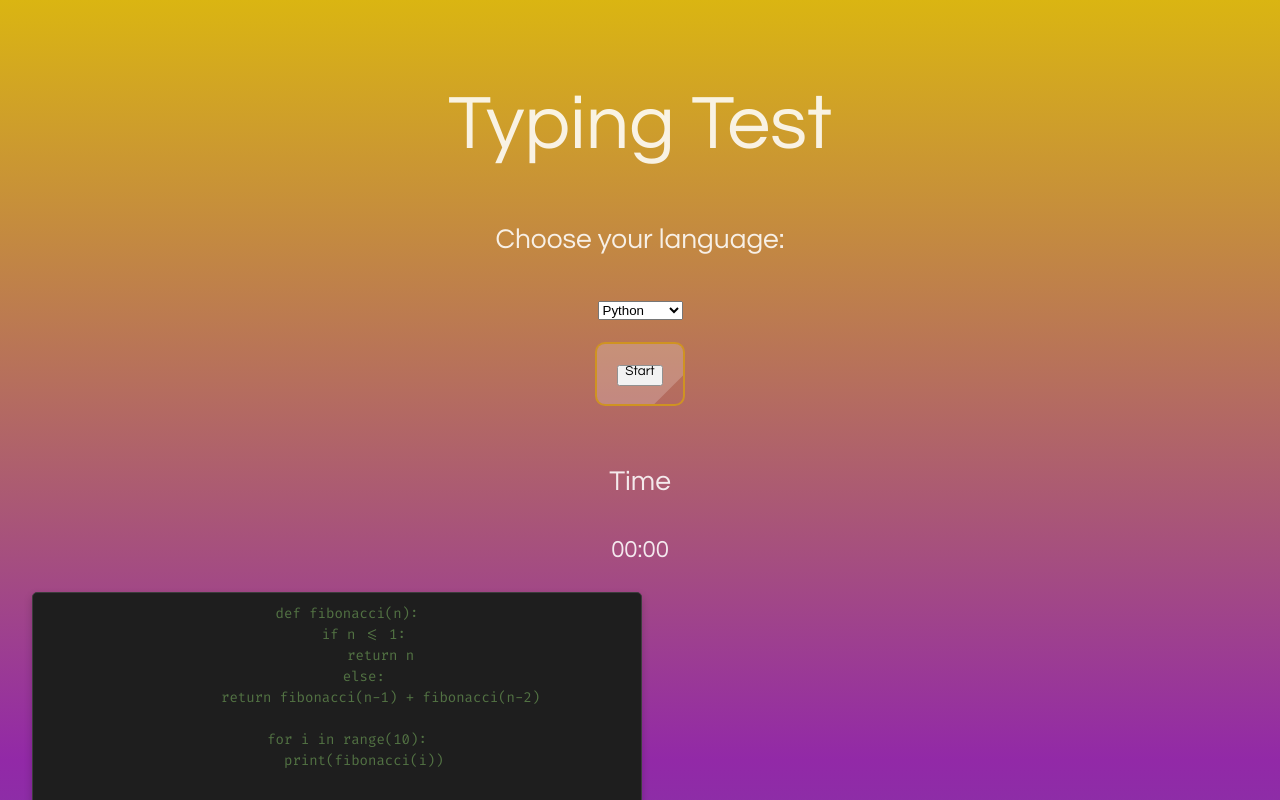
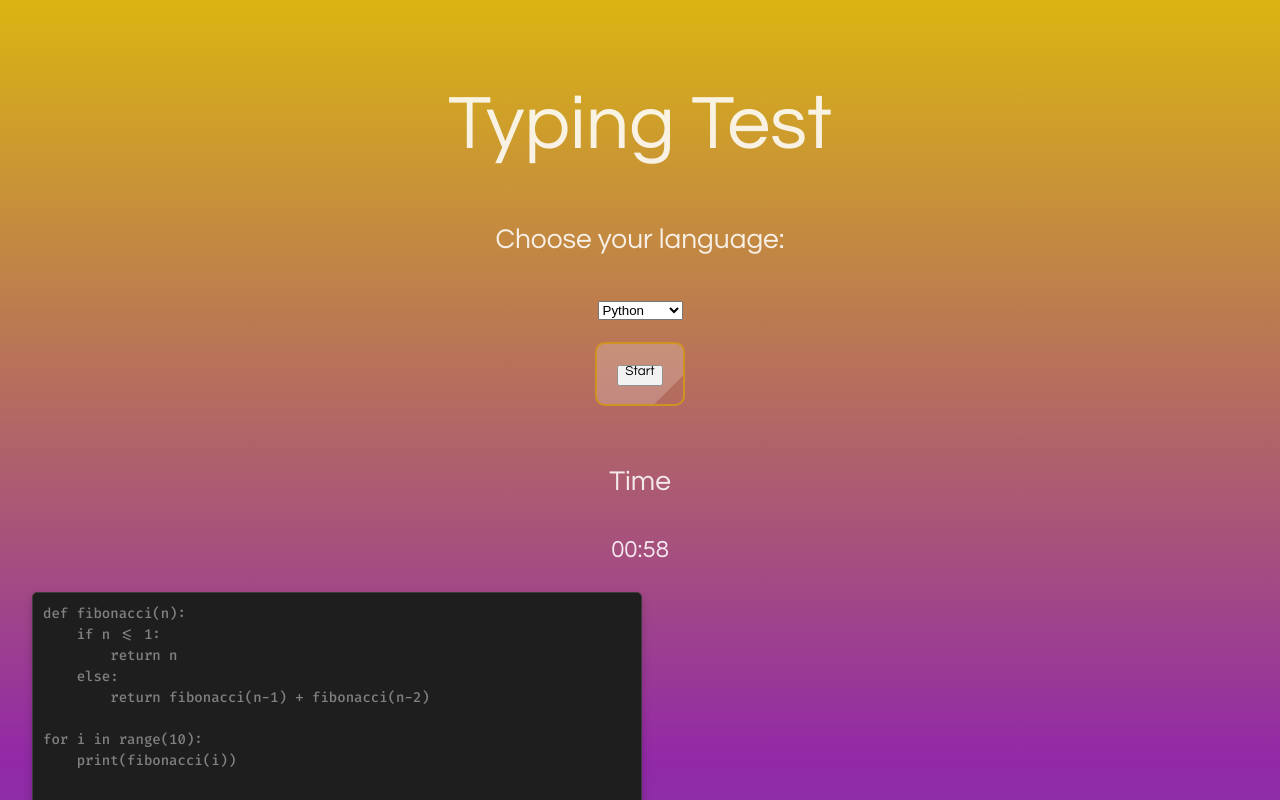
Before and after one commit to Epicder/CodePM, a React (Vite) app in the folder CodePM/: page /typing-test in a window 1280 px wide. Both pictures are taken after a click on the button "Start". Shown: the top 800 px of the page. Built offline with nearby package versions, Linux system fonts and the light colour scheme.

Commit message:
Making the count and the game logic

```diff
--- a/CodePM/src/components/Typing.jsx
+++ b/CodePM/src/components/Typing.jsx
@@ -5,13 +5,17 @@ import StartButton from './typing-components/StartButton';
 import Timer from './typing-components/Timer';
 import TypingArea from './typing-components/TypingArea';
 import snippets from '../data/snippets.json';
+import { useEffect } from 'react';
 
 export default function Typing() {
   const [language, setLanguage] = useState('python');
   const [currentSnippet, setCurrentSnippet] = useState('');
   const [time, setTime] = useState('00:00');
+  const [timeLeft, setTimeLeft] = useState(60);
   const [userInput, setUserInput] = useState('');
-
+  const [accuracy, setAccuracy] = useState(100)
+  const [testStarted, setTestStarted] = useState(false);
+  const [correctCharacters, setCorrectCharacters] = useState(0);
 
   const getRandomSnippet = (language) => {
     const snippetsForLanguage = snippets[language];
@@ -28,10 +32,78 @@ const handleStartClick = () => {
   console.log('Test started for language:', language);
   const snippet = getRandomSnippet(language);
   setCurrentSnippet(snippet);
+  setUserInput('');
+  setTestStarted(true);
+  setTimeLeft(60);
+};
+
+useEffect(() => {
+  if (testStarted && timeLeft > 0) {
+    const timer = setInterval(() => {
+      setTimeLeft((prevTime) => prevTime - 1);
+    }, 1000);
+
+    return () => clearInterval(timer);
+  } else if (testStarted && timeLeft === 0) {
+    const cpm = Math.round((correctCharacters / 60) * 60); // Basado en tiempo estándar
+    alert(`¡Tiempo terminado!\nPrecisión: ${accuracy}%\nCPM: ${cpm}`);
+    setTestStarted(false); // Detener el test
+  }
+}, [testStarted, timeLeft, correctCharacters, accuracy]);
+
+const formatTime = (time) => {
+  const minutes = Math.floor(time / 60);
+  const seconds = time % 60;
+  return `${minutes.toString().padStart(2, '0')}:${seconds
+    .toString()
+    .padStart(2, '0')}`;
 };
 
 const handleInputChange = (e) => {
-  setUserInput(e.target.value);
+  const value = e.target.value;
+  setUserInput(value);
+
+  let correctChars = 0;
+  for (let i = 0; i < value.length; i++) {
+    if (value[i] === currentSnippet[i]) {
+      correctChars++;
+    }
+  }
+  setAccuracy(((correctChars / currentSnippet.length) * 100).toFixed(2));
+  setCorrectCharacters(correctChars);
+};
+
+const handleKeyDown = (e) => {
+  if (e.key === 'Tab') {
+    e.preventDefault();
+
+    console.log('Tab pressed');
+    const textarea = e.target;
+    const start = textarea.selectionStart;
+    const end = textarea.selectionEnd;
+    const updatedValue =
+      userInput.substring(0, start) + '    ' + userInput.substring(end);
+    setUserInput(updatedValue);
+    setTimeout(() => {
+      textarea.selectionStart = textarea.selectionEnd = start + 4;
+    }, 0);
+  }
+};
+
+const getColoredText = () => {
+  return (
+    <>
+      {currentSnippet.split('').map((char, index) => {
+        const userChar = userInput[index] || '';
+        const color = userChar === char ? 'green' : userChar ? 'red' : 'gray';
+        return (
+          <span key={index} style={{ color }}>
+            {char}
+          </span>
+        );
+      })}
+    </>
+  );
 };
 
   return (
@@ -39,8 +111,8 @@ const handleInputChange = (e) => {
       <Header />
       <LanguageSelector onChange={handleLanguageChange} />
       <StartButton onClick={handleStartClick} />
-      <Timer time={time} />
-      <TypingArea snippet={currentSnippet} userInput={userInput} onChange={handleInputChange} />
+      <Timer time={formatTime(timeLeft)} />
+      <TypingArea snippet={currentSnippet} userInput={userInput} onChange={handleInputChange} getColoredText={getColoredText()} onKeyDown={handleKeyDown} disabled={!testStarted || timeLeft === 0} />
     </div>
   );
 }
--- a/CodePM/src/components/typing-components/TypingArea.jsx
+++ b/CodePM/src/components/typing-components/TypingArea.jsx
@@ -1,15 +1,20 @@
 import './typing-css/TypingArea.css';
 
-export default function TypingArea({ snippet, userInput, onChange }) {
+export default function TypingArea({ userInput, onChange, getColoredText, onKeyDown, disabled }) {
+
+
+
   return (
     <div className="typing-area">
       <div className="snippet-overlay">
-        {snippet}
+      {getColoredText}
       </div>
       <textarea
         className="user-input"
         value={userInput}
         onChange={onChange}
+        onKeyDown={onKeyDown}
+        disabled={disabled}
         spellCheck="false"
       />
     </div>
--- a/CodePM/src/components/typing-components/typing-css/TypingArea.css
+++ b/CodePM/src/components/typing-components/typing-css/TypingArea.css
@@ -18,18 +18,20 @@
   left: 0;
   width: 100%;
   height: 100%;
-  color: #6b9955af;
+  color: #bebebe50;
   white-space: pre-wrap;
-  padding: 10px;
   pointer-events: none;
   font-family: "Fira Code", monospace;
   font-size: 14px;
+  text-align: left;
+  padding: 10px;
+  resize: none;
 }
 
 .user-input {
   position: absolute;
   top: 0;
-  left: 43.6%;
+  left: 0;
   width: 100%;
   height: 100%;
   background: transparent;
@@ -42,5 +44,19 @@
   resize: none;
   white-space: pre-wrap;
   overflow: auto;
+  line-height: 1.5;
   caret-color: #ffffff;
 }
+
+span {
+  font-weight: bold;
+}
+span[style*="color: green"] {
+  background-color: #6b9955c7;
+}
+span[style*="color: red"] {
+  background-color: #f44747dc;
+}
+span[style*="color: gray"] {
+  color: #aaaaaa;
+}
```
